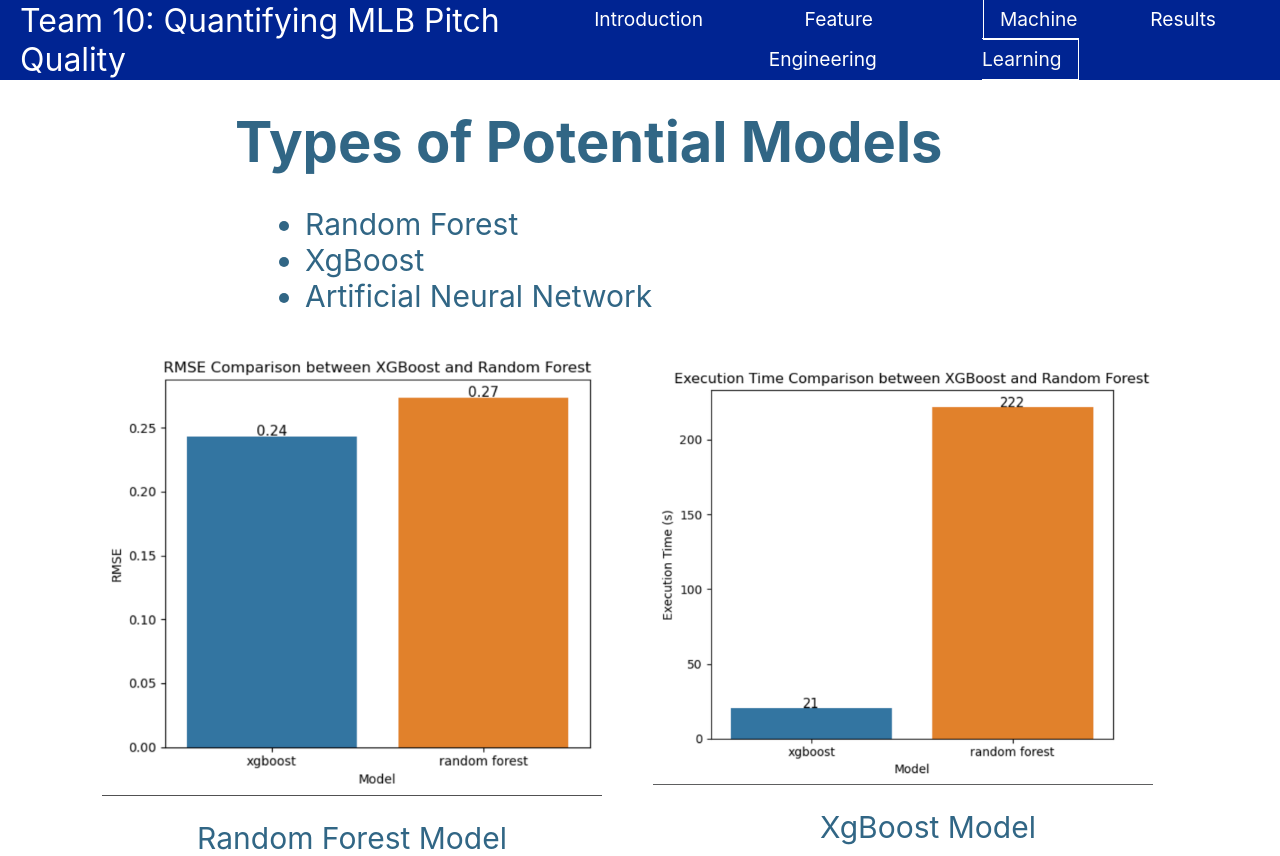
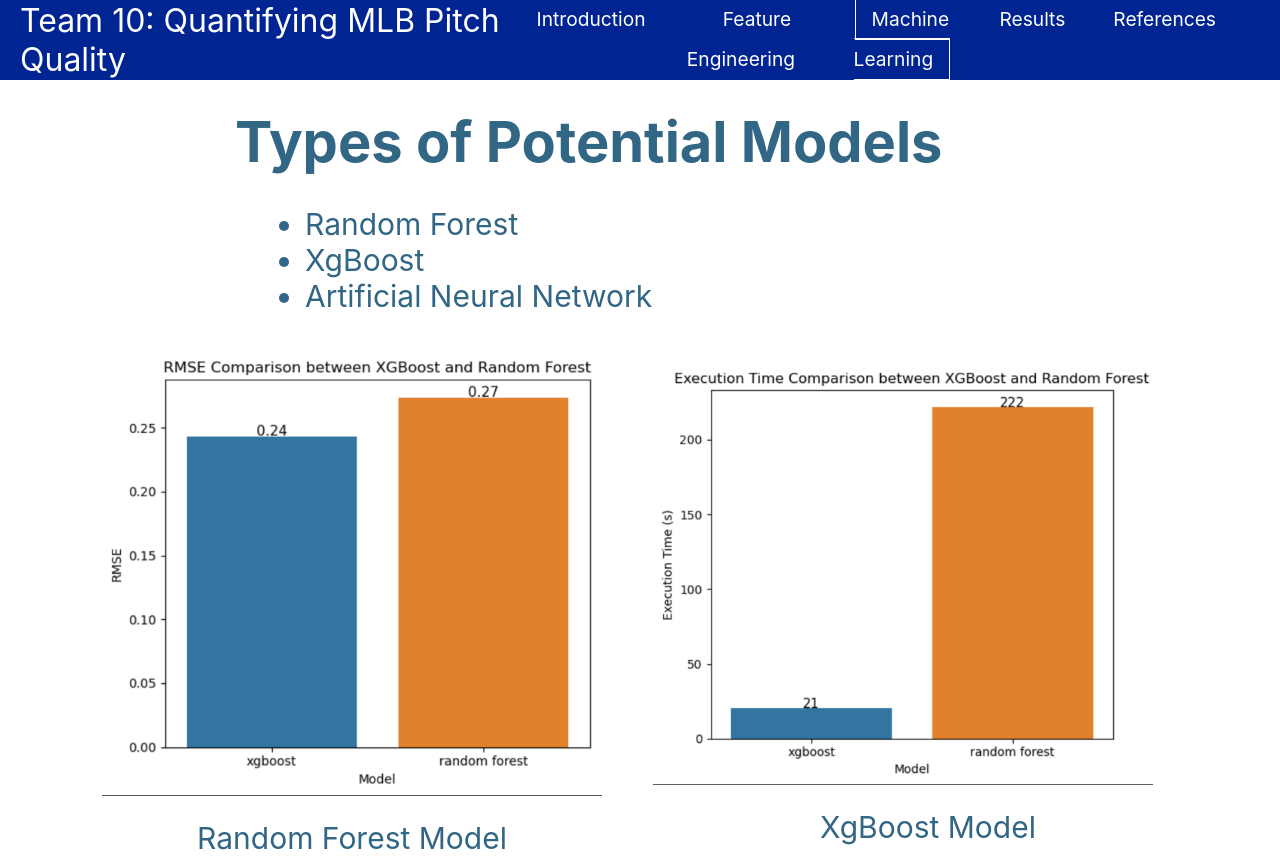
Before and after one commit to jaredjoo/pitch-quality, a React (Create React App) app: page /machinelearning in a window 1280 px wide. Built offline with nearby package versions, Linux system fonts and the light colour scheme.

Commit message:
added references page

```diff
--- a/src/App.js
+++ b/src/App.js
@@ -5,6 +5,7 @@ import { Introduction } from "./components/Pages/Introduction";
 import { FeatureEngineering } from "./components/Pages/FeatureEngineering";
 import { MachineLearning } from "./components/Pages/MachineLearning";
 import { Results } from "./components/Pages/Results";
+import { References } from "./components/Pages/References";
 
 function App() {
   return (
@@ -18,6 +19,7 @@ function App() {
             <Route path="/featureengineering" element={<FeatureEngineering />} />
             <Route path="/machinelearning" element={<MachineLearning />} />
             <Route path="/results" element={<Results />} />
+            <Route path="/references" element={<References />} />
           </Routes>
         </div>
       </Router>
--- a/src/components/NavBar.css
+++ b/src/components/NavBar.css
@@ -43,9 +43,9 @@
   height: 100%;
   border-bottom: 3px solid transparent;
 }
-.fa-code {
+/* .fa-code {
   margin-left: 1rem;
-}
+} */
 
 .nav-item {
   line-height: 40px;
--- a/src/components/NavBar.js
+++ b/src/components/NavBar.js
@@ -61,6 +61,17 @@ function NavBar() {
                 Results
               </NavLink>
             </li>
+            <li className="nav-item">
+              <NavLink
+                exact
+                to="/references"
+                activeClassName="active"
+                className="nav-links"
+                onClick={handleClick}
+              >
+                References
+              </NavLink>
+            </li>
           </ul>
           <div className="nav-icon" onClick={handleClick}>
             <i className={click ? "fas fa-times" : "fas fa-bars"}></i>
--- /dev/null
+++ b/src/components/Pages/References.js
@@ -0,0 +1,8 @@
+import React from "react";
+
+export const References = () => {
+  return (
+    <div>
+    </div>
+  );
+};
```
